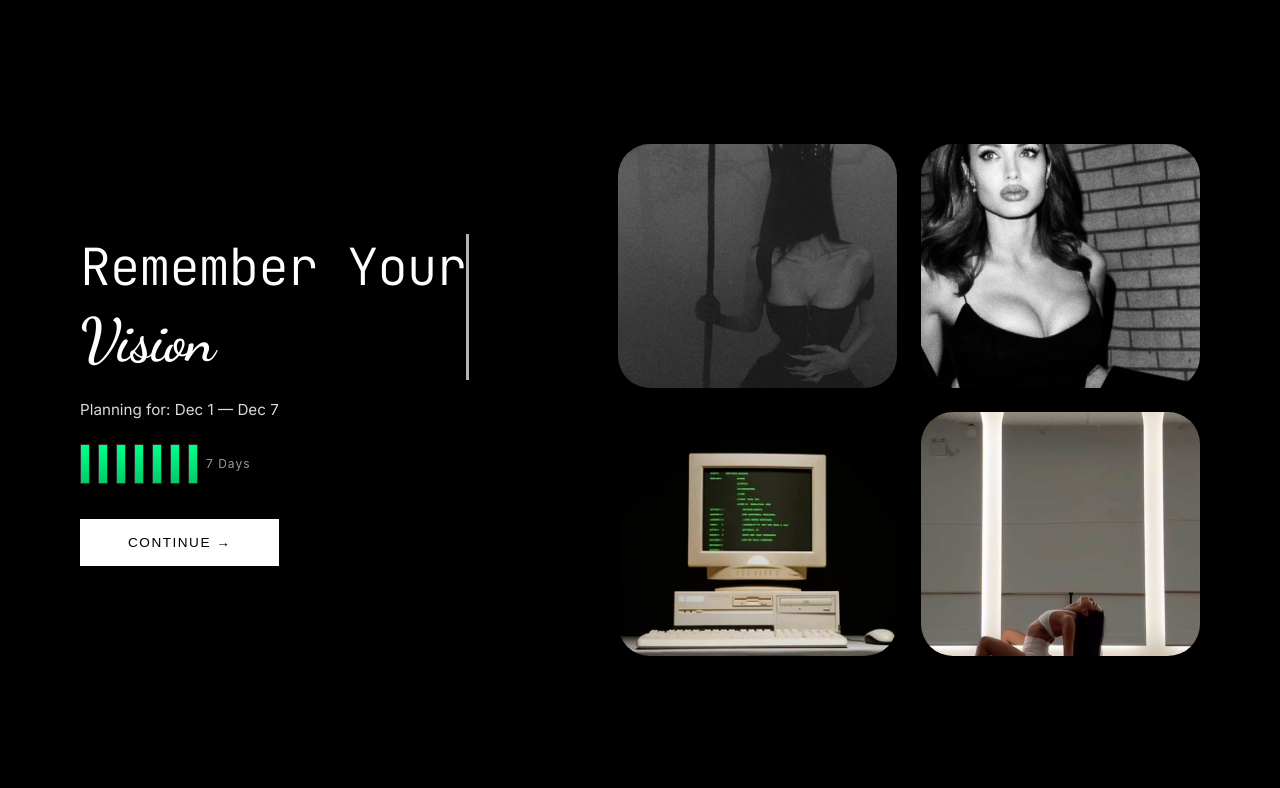
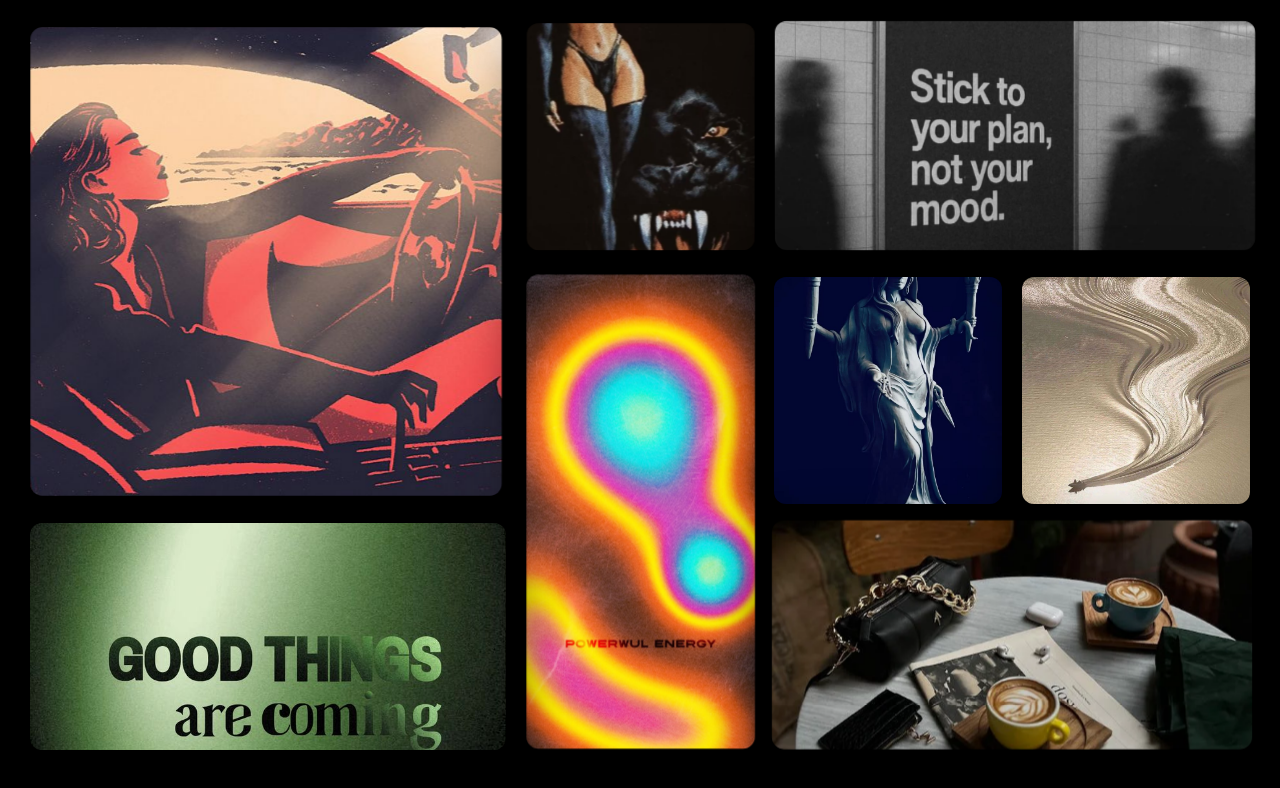
Before and after one commit to theofficialpinkie/pos, a website: page public/questionnaire.html in a window 1280 px wide. Drawn offline with Linux system fonts and the light colour scheme.

Commit message:
vision board uiux

```diff
--- a/public/questionnaire.html
+++ b/public/questionnaire.html
@@ -48,169 +48,248 @@
     }
 
     /* Step 1: Vision Splash - Cinematic Carousel */
-    /* Main Vision Container */
-.vision-container {
-  position: relative;
+    /* Vision Collage — Full Screen */
+
+/* Vision Collage Styles - Full Screen */
+    /* ============================================ */
+/* UPDATED VISION BOARD STYLES */
+/* Copy this into your <style> section */
+/* ============================================ */
+
+/* Pre-loading Screen with Pink Halo */
+.vision-pre-loading {
+  position: absolute;
+  top: 0;
+  left: 0;
+  width: 100%;
   height: 100%;
-  width: 100%;
+  background: #000000;
   display: flex;
   align-items: center;
-  justify-content: space-between;
-  background: #000;
-  padding: 80px;
+  justify-content: center;
+  z-index: 100;
+  opacity: 1;
+  transition: opacity 1s ease;
 }
 
-/* LEFT SIDE — Title + Date + Tracker */
-.vision-left {
-  max-width: 480px;
-  z-index: 5;
+.vision-pre-loading.hidden {
+  opacity: 0;
+  pointer-events: none;
 }
 
-.vision-title {
-  font-family: 'JetBrains Mono', monospace;
-  font-size: 3.2rem;
+.vision-pre-content {
+  position: relative;
+  display: flex;
+  align-items: center;
+  justify-content: center;
+}
+
+.vision-pre-text {
+  position: relative;
+  font-family: -apple-system, BlinkMacSystemFont, 'Helvetica', 'Arial', sans-serif;
+  font-size: 3rem;
   font-weight: 300;
   letter-spacing: -1px;
   color: #ffffff;
-  line-height: 1.3;
+  text-align: center;
+  z-index: 2;
+  padding: 0 40px;
 }
 
-/* Cursive word */
-
-.vision-word {
-  font-family: 'Dancing Script', cursive;
-  font-size: 3.8rem;
-  font-weight: 600;
-  display: inline-block;
+.vision-pre-halo {
+  position: absolute;
+  top: 50%;
+  left: 50%;
+  transform: translate(-50%, -50%);
+  width: 500px;
+  height: 500px;
+  border-radius: 50%;
+  background: radial-gradient(circle at center,
+    rgba(255, 20, 147, 0.4) 0%,
+    rgba(255, 105, 180, 0.2) 30%,
+    rgba(255, 20, 147, 0.1) 50%,
+    transparent 70%
+  );
+  filter: blur(40px);
+  animation: haloGlowPulse 3s ease-in-out infinite;
+  pointer-events: none;
+  z-index: 1;
 }
 
-/* Typewriter animations */
-.vision-line-1 {
-  display: block;
+@keyframes haloGlowPulse {
+  0%, 100% {
+    transform: translate(-50%, -50%) scale(1);
+    opacity: 0.8;
+  }
+  50% {
+    transform: translate(-50%, -50%) scale(1.15);
+    opacity: 1;
+  }
+}
+
+/* Vision Collage Container */
+.vision-collage-container {
+  position: relative;
+  width: 100%;
+  height: 100vh;
   overflow: hidden;
-  white-space: nowrap;
-  border-right: 3px solid rgba(255,255,255,0.7);
-  animation: typing2 1.2s steps(10) 1.5s forwards, blink 0.8s step-end 1.5s infinite;
-
+  background: #000000;
 }
 
-.vision-line-2 {
-  display: block;
-  overflow: hidden;
-  white-space: nowrap;
-  border-right: 3px solid rgba(255,255,255,0.7);
-  animation: typing2 1.2s steps(10) 1.5s forwards, blink 0.8s step-end 1.5s infinite;
+.vision-collage {
+  display: grid;
+  height: 100%;
+  width: 100%;
+  padding: 30px;
+  gap: 20px;
+  grid-template-columns: repeat(5, 1fr);
+  grid-template-rows: repeat(3, 1fr);
 }
 
-
-@keyframes typing1 { from { width: 0; } to { width: 100%; } }
-@keyframes typing2 { from { width: 0; opacity: 1; } to { width: 100%; opacity: 1; } }
-@keyframes blink { 50% { border-color: transparent; } }
-
-/* Date */
-.vision-date-range {
-  margin-top: 20px;
-  color: #fff;
-  font-size: 0.95rem;
-  opacity: 0.85;
-  font-family: 'Inter', sans-serif;
-}
-
-/* 7-Day Tracker (same as index.html) */
-.week-tracker {
-  display: flex;
-  gap: 8px;
-  margin: 25px 0 35px 0;
-  align-items: center;
-}
-
-.week-day {
-  width: 10px;
-  height: 40px;
-  background: rgba(255,255,255,0.08);
-  border: 1px solid rgba(255,255,255,0.1);
-  position: relative;
-  overflow: hidden;
-}
-
-.week-day::after {
-  content: '';
-  position: absolute;
-  bottom: 0;
+/* Images with Floating Animation */
+.collage-img {
   width: 100%;
-  height: 0%;
-  background: linear-gradient(180deg, #00ff88, #00cc6a);
-  animation: fillUp 7s ease-in-out infinite;
-}
-
-@keyframes fillUp {
-  0%,100% {height:0%;}
-  14%,86% {height:100%;}
-}
-
-.week-label {
-  color: rgba(255,255,255,0.6);
-  font-size: 0.75rem;
-  letter-spacing: 1px;
-}
-
-/* Continue Button */
-.vision-continue-btn {
-  background: #fff;
-  color: #000;
-  border: none;
-  padding: 16px 48px;
-  font-size: 0.85rem;
-  font-weight: 500;
-  text-transform: uppercase;
-  letter-spacing: 1.5px;
-  cursor: pointer;
-  transition: all 0.2s ease;
-}
-
-.vision-continue-btn:hover {
-  transform: translateY(-2px);
-  background: rgba(255,255,255,0.9);
-}
-
-/* RIGHT SIDE — 4-Panel Offset Grid */
-.vision-blade-container {
-  position: relative;
-  width: 52%;
-  height: 80%;
-  display: grid;
-  grid-template-columns: 1fr 1fr;
-  grid-template-rows: 1fr 1fr;
-  gap: 24px;
-  align-self: center;
-}
-
-/* Each panel */
-.vision-blade {
-  border-radius: 32px;
+  height: 100%;
+  border-radius: 12px;
   background-size: cover;
   background-position: center;
   background-repeat: no-repeat;
+  box-shadow: 0 20px 60px rgba(0, 0, 0, 0.8);
   opacity: 0;
-  animation: fadeBlade 1s ease forwards;
+  transform: scale(0.85) translateY(30px);
+  transition: all 0.8s cubic-bezier(0.34, 1.56, 0.64, 1);
 }
 
-@keyframes fadeBlade {
-  from { opacity: 0; transform: scale(1.02); }
-  to { opacity: 1; transform: scale(1); }
+.collage-img.loaded {
+  opacity: 1;
+  transform: scale(1) translateY(0);
+  animation: gentleFloat 6s ease-in-out infinite;
 }
 
-/* SUBTLE OFFSET pattern */
-.blade-tl { transform: translateY(-12px); }
-.blade-tr { transform: translateY(0px); }
-.blade-bl { transform: translateY(18px); }
-.blade-br { transform: translateY(6px); }
-
-.blade-tl { background-image: url('dark-fem-crown.jpg'); }
-.blade-tr { background-image: url('dark-feminine-energy-aesthetic.jpg'); }
-.blade-bl { background-image: url('build.webp'); }
-.blade-br { background-image: url('7ca041169e658df2aea8cc59dcac68ef.jpg'); }
-
+/* Stagger floating animations */
+.collage-img:nth-child(1).loaded { animation-delay: 0s; }
+.collage-img:nth-child(2).loaded { animation-delay: 0.5s; }
+.collage-img:nth-child(3).loaded { animation-delay: 1s; }
+.collage-img:nth-child(4).loaded { animation-delay: 1.5s; }
+.collage-img:nth-child(5).loaded { animation-delay: 2s; }
+.collage-img:nth-child(6).loaded { animation-delay: 2.5s; }
+.collage-img:nth-child(7).loaded { animation-delay: 3s; }
+.collage-img:nth-child(8).loaded { animation-delay: 3.5s; }
+/* Beyond 8 images - continue pattern */
+.collage-img:nth-child(n+9).loaded { animation-delay: 4s; }
+
+@keyframes gentleFloat {
+  0%, 100% {
+    transform: scale(1) translateY(0) translateX(0);
+  }
+  25% {
+    transform: scale(1.01) translateY(-8px) translateX(3px);
+  }
+  50% {
+    transform: scale(0.99) translateY(-5px) translateX(-2px);
+  }
+  75% {
+    transform: scale(1.01) translateY(-10px) translateX(2px);
+  }
+}
+
+/* Grid Layout - Works for any number of images */
+.collage-img:nth-child(1) { grid-column: span 2; grid-row: span 2; }
+.collage-img:nth-child(2) { grid-column: span 1; grid-row: span 1; }
+.collage-img:nth-child(3) { grid-column: span 2; grid-row: span 1; }
+.collage-img:nth-child(4) { grid-column: span 1; grid-row: span 2; }
+.collage-img:nth-child(5) { grid-column: span 1; grid-row: span 1; }
+.collage-img:nth-child(6) { grid-column: span 1; grid-row: span 1; }
+.collage-img:nth-child(7) { grid-column: span 2; grid-row: span 1; }
+.collage-img:nth-child(8) { grid-column: span 2; grid-row: span 1; }
+/* Images 9+ will automatically flow into grid */
+
+/* Overlay - Bottom Right Position */
+.vision-overlay {
+  position: absolute;
+  bottom: 40px;
+  right: 40px;
+  display: flex;
+  flex-direction: column;
+  align-items: flex-end;
+  z-index: 10;
+  opacity: 0;
+  transition: opacity 1s ease 0.5s;
+}
+
+.vision-overlay.visible {
+  opacity: 1;
+}
+
+.vision-date {
+  font-family: -apple-system, BlinkMacSystemFont, 'Helvetica', 'Arial', sans-serif;
+  font-size: 0.85rem;
+  color: rgba(255, 255, 255, 0.7);
+  margin-bottom: 15px;
+  text-shadow: 0 2px 8px rgba(0,0,0,0.6);
+  font-weight: 400;
+  letter-spacing: 0.5px;
+  text-align: right;
+}
+
+.vision-continue-btn {
+  background: rgba(255, 255, 255, 0.95);
+  color: black;
+  border: none;
+  padding: 16px 40px;
+  font-size: 0.8rem;
+  letter-spacing: 1.5px;
+  border-radius: 4px;
+  cursor: pointer;
+  transition: all 0.3s;
+  text-transform: uppercase;
+  font-weight: 500;
+  font-family: -apple-system, BlinkMacSystemFont, 'Helvetica', 'Arial', sans-serif;
+  box-shadow: 0 10px 30px rgba(0, 0, 0, 0.5);
+}
+
+.vision-continue-btn:hover {
+  transform: translateY(-2px);
+  box-shadow: 0 15px 40px rgba(0, 0, 0, 0.6);
+  background: #ffffff;
+}
+
+/* Responsive */
+@media (max-width: 968px) {
+  .vision-collage {
+    grid-template-columns: repeat(2, 1fr);
+    grid-template-rows: repeat(4, 1fr);
+    padding: 20px;
+    gap: 15px;
+  }
+
+  .collage-img:nth-child(1),
+  .collage-img:nth-child(2),
+  .collage-img:nth-child(3),
+  .collage-img:nth-child(4),
+  .collage-img:nth-child(5),
+  .collage-img:nth-child(6),
+  .collage-img:nth-child(7),
+  .collage-img:nth-child(8) {
+    grid-column: span 1;
+    grid-row: span 1;
+  }
+
+  .vision-overlay {
+    bottom: 30px;
+    right: 20px;
+  }
+
+  .vision-pre-text {
+    font-size: 2rem;
+    padding: 0 30px;
+  }
+
+  .vision-pre-halo {
+    width: 350px;
+    height: 350px;
+  }
+}
 
     /* Step 2: Yearly Milestones */
     .milestones-container {
@@ -1006,38 +1085,27 @@
 
 <!-- STEP 1 — Vision Splash -->
 <div class="bp-step active" id="step-vision">
-  <div class="vision-container">
-
-    <!-- LEFT SIDE -->
-    <div class="vision-left">
-      <h1 class="vision-title">
-        <span class="vision-line-1">Remember Your</span>
-        <span class="vision-line-2"><span class="vision-word">Vision</span></span>
-      </h1>
-
-      <p class="vision-date-range" id="visionDateRange">Loading…</p>
-
-      <div class="week-tracker">
-        <div class="week-day"></div>
-        <div class="week-day"></div>
-        <div class="week-day"></div>
-        <div class="week-day"></div>
-        <div class="week-day"></div>
-        <div class="week-day"></div>
-        <div class="week-day"></div>
-        <span class="week-label">7 Days</span>
+  <div class="vision-collage-container">
+
+    <!-- Pre-loading Screen with Pink Halo -->
+    <div class="vision-pre-loading" id="visionPreLoading">
+      <div class="vision-pre-content">
+        <div class="vision-pre-halo"></div>
+        <div class="vision-pre-text">Reflect on Your Vision</div>
       </div>
-
+    </div>
+
+    <!-- Vision Board Gallery -->
+    <div class="vision-collage">
+      <!-- Images loaded dynamically by JavaScript -->
+    </div>
+
+    <!-- Overlay - Bottom Right -->
+    <div class="vision-overlay" id="visionOverlay">
+      <div class="vision-date" id="visionDateRange">Loading…</div>
       <button class="vision-continue-btn" onclick="nextBPStep()">Continue →</button>
     </div>
 
-    <!-- RIGHT SIDE — OFFSET GRID -->
-    <div class="vision-blade-container">
-      <div class="vision-blade blade-tl"></div>
-      <div class="vision-blade blade-tr"></div>
-      <div class="vision-blade blade-bl"></div>
-      <div class="vision-blade blade-br"></div>
-    </div>
   </div>
 </div>
 
@@ -1936,9 +2004,82 @@ document.addEventListener("DOMContentLoaded", () => {
     }
 
     // Don't auto-render on load - wait for ritual
+
   </script>
 
-
+  <script>
+const visionImagePool = [
+  "badass.jpg",
+  "b.jpg",
+  "stick-to-your-plan.jpg",
+  "powerfulenergy.jpg",
+  "goddess.jpg",
+  "gold-flow.jpg",
+  "goodthings.jpg",
+  "pexels-photo-15448063.webp",
+  "spirit.jpg",
+];
+
+function initVisionBoard() {
+  const collageContainer = document.querySelector('.vision-collage');
+  const preLoading = document.getElementById('visionPreLoading');
+  const overlay = document.getElementById('visionOverlay');
+
+  if (!collageContainer) {
+    console.log('Vision collage container not found');
+    return;
+  }
+
+  // Clear any existing content
+  collageContainer.innerHTML = '';
+
+  // ========================================
+  // PHASE 1: Show Pre-loading Screen (2 seconds)
+  // ========================================
+  setTimeout(() => {
+    // Hide pre-loading screen
+    if (preLoading) {
+      preLoading.classList.add('hidden');
+    }
+
+    // ========================================
+    // PHASE 2: Load Images Progressively
+    // ========================================
+    visionImagePool.forEach((imageSrc, index) => {
+      const imgDiv = document.createElement('div');
+      imgDiv.className = 'collage-img';
+      imgDiv.style.backgroundImage = `url('${imageSrc}')`;
+      collageContainer.appendChild(imgDiv);
+
+      // Stagger animation - each image appears 350ms after previous
+      setTimeout(() => {
+        imgDiv.classList.add('loaded');
+      }, index * 350);
+    });
+
+    // ========================================
+    // PHASE 3: Show Button After All Images Load
+    // ========================================
+    const totalAnimationTime = visionImagePool.length * 350 + 1000;
+    setTimeout(() => {
+      if (overlay) {
+        overlay.classList.add('visible');
+      }
+    }, totalAnimationTime);
+
+  }, 2000); // 2 seconds for pre-loading screen
+
+  console.log('✨ Vision board initialized with', visionImagePool.length, 'images');
+}
+
+// Run initialization when DOM is ready
+if (document.readyState === 'loading') {
+  document.addEventListener('DOMContentLoaded', initVisionBoard);
+} else {
+  initVisionBoard();
+}
+
+</script>
 
 
 </body>
```
Also changed, not shown: public/868af27316b63b8f4664b7909164e240.png (added), public/8bb24016f7e89e2835081ebe221b1ed5.jpg (added), public/What-Really-Makes-a-Cafe-Aesthetic-Heres-Why-We-Keep-Coming-Back.jpg (added), public/alonetime.jpg (renamed from public/805fe145b3ddf21fcb594fce250aa005.jpg), public/b.jpg (added), public/badass.jpg (added), public/flowers.jpg (added), public/focused.jpg (added), public/goddess.jpg (added), public/gold-flow.jpg (added), public/goodthings.jpg (added), public/learn-and-create.jpg (added), public/mechanized-heart.jpg (added), public/pexels-photo-15448063.webp (added), 5 more files.
